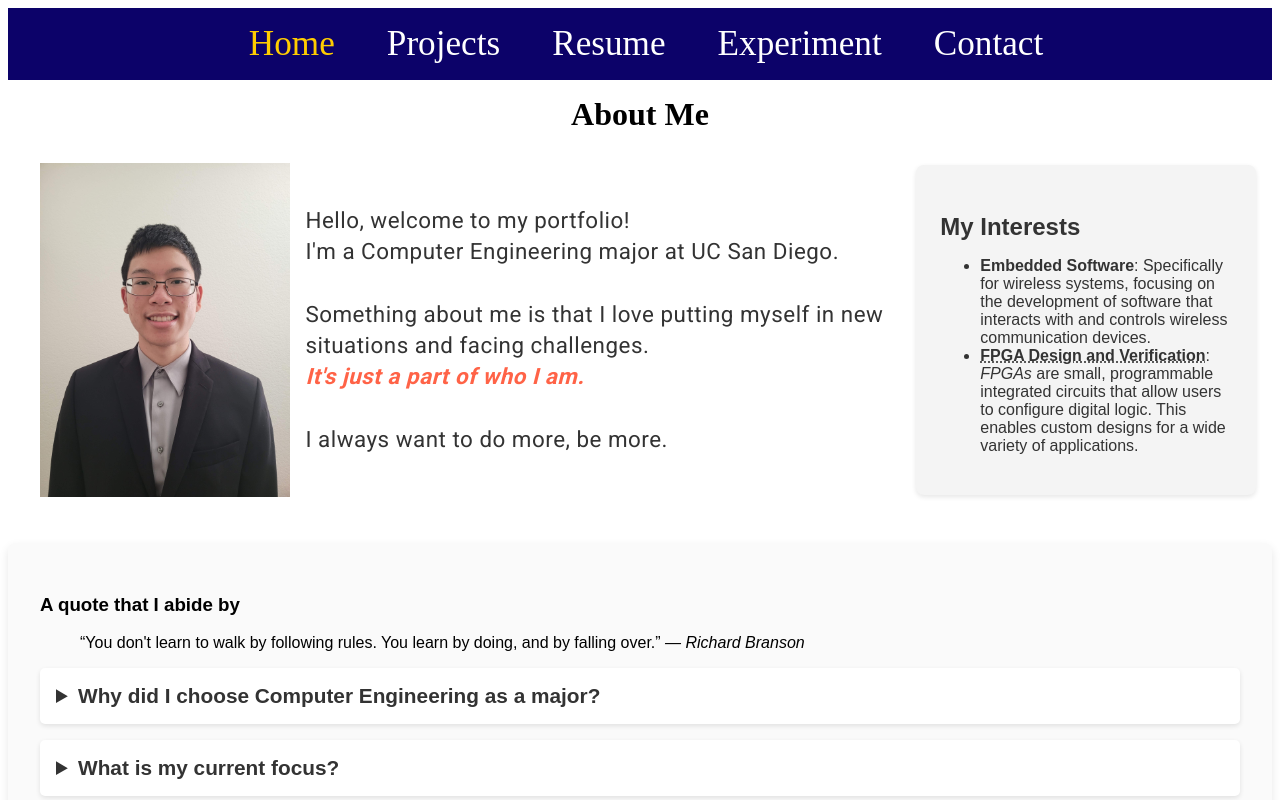
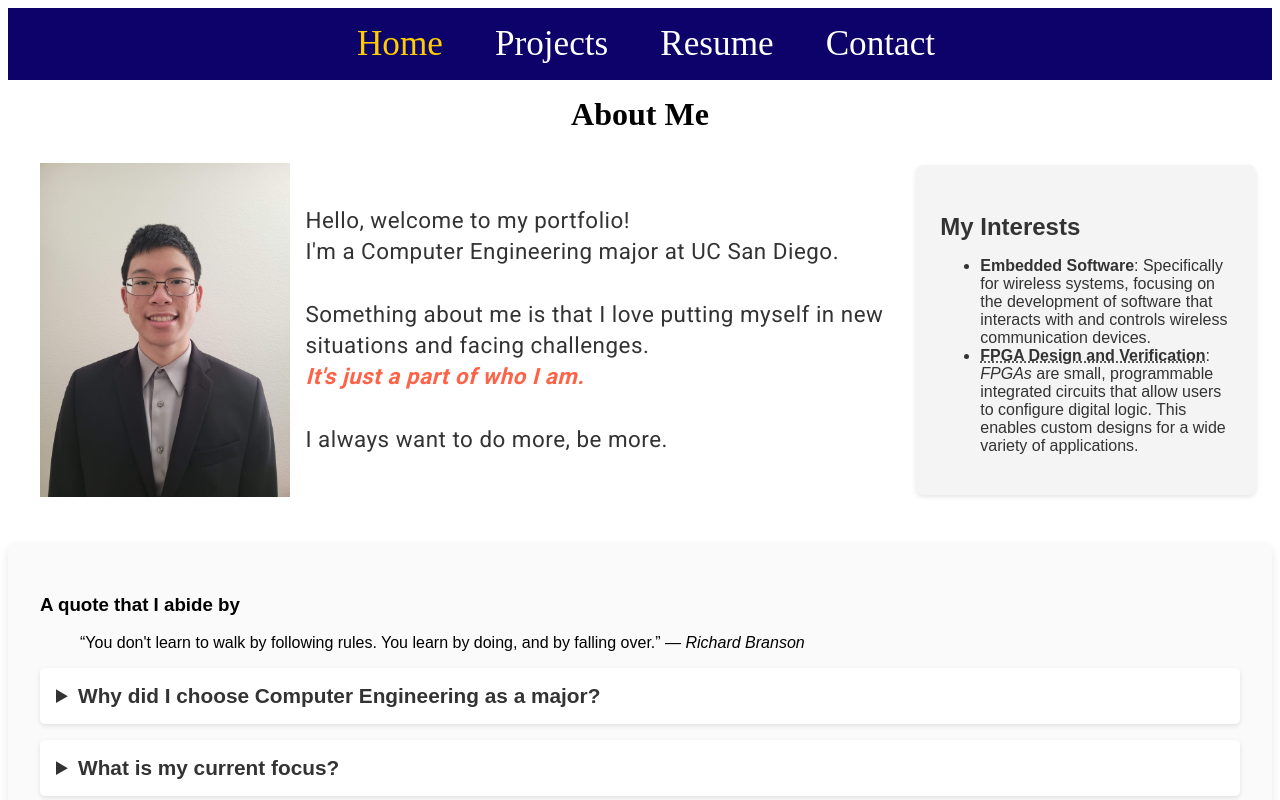
Before and after one commit to AllKeng/cse134-hw3, a plain HTML site: page index.html in a window 1280 px wide. Shown: the top 800 px of the page. Drawn offline with Linux system fonts and the light colour scheme.

Commit message:
Removed references to experiment as outside HW2 scope.

```diff
--- a/index.html
+++ b/index.html
@@ -25,7 +25,6 @@
             <li><a href="index.html" style="color: #FFCC00">Home</a></li>
             <li><a href="portfolio.html">Projects</a></li>
             <li><a href="info.html">Resume</a></li>
-            <li><a href="labs.html">Experiment</a></li>
             <li><a href="contact.html">Contact</a></li>
           </ul>
         </nav>
```
Also changed, not shown: contact.html (+0 -1 lines), info.html (+0 -1 lines), portfolio.html (+0 -1 lines).
